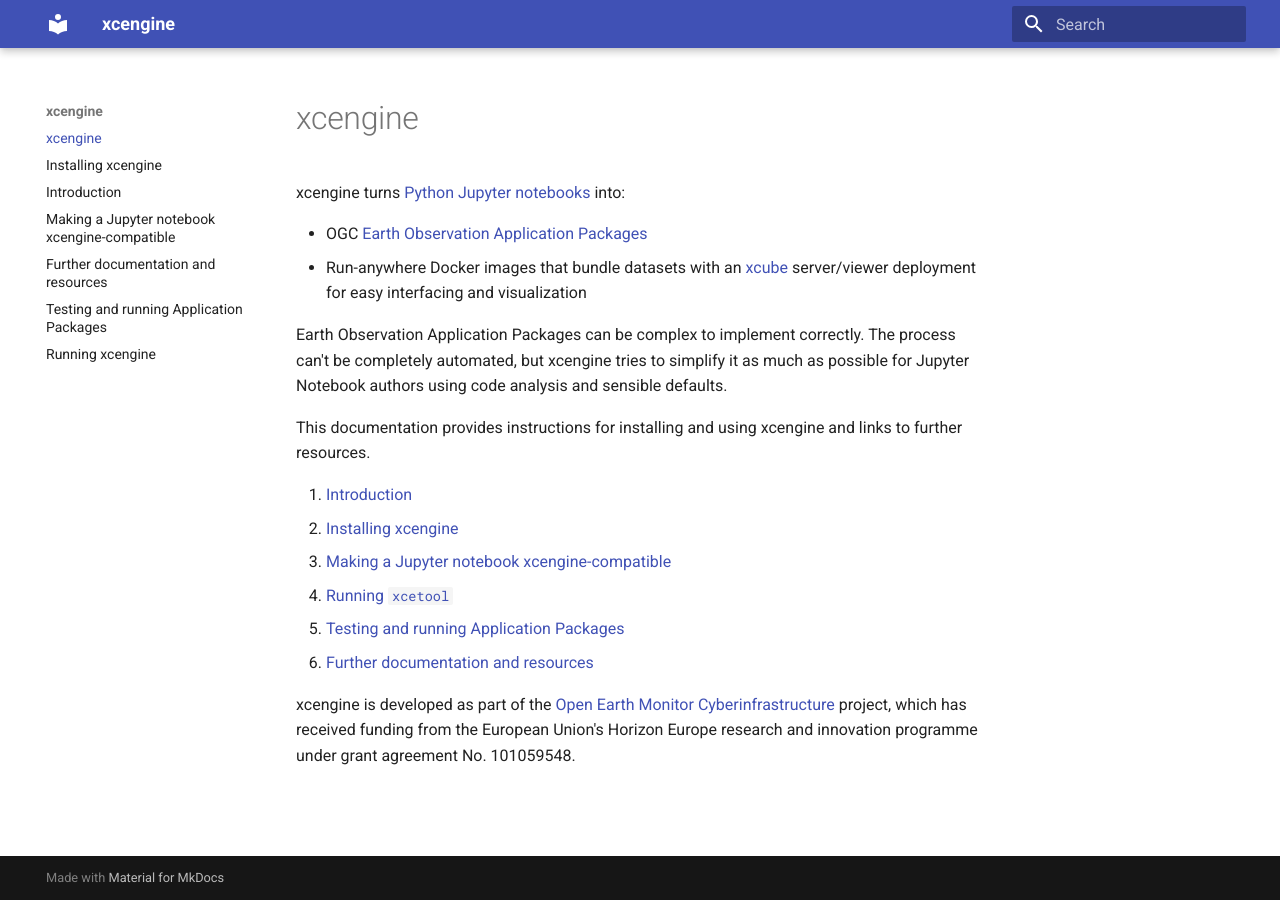
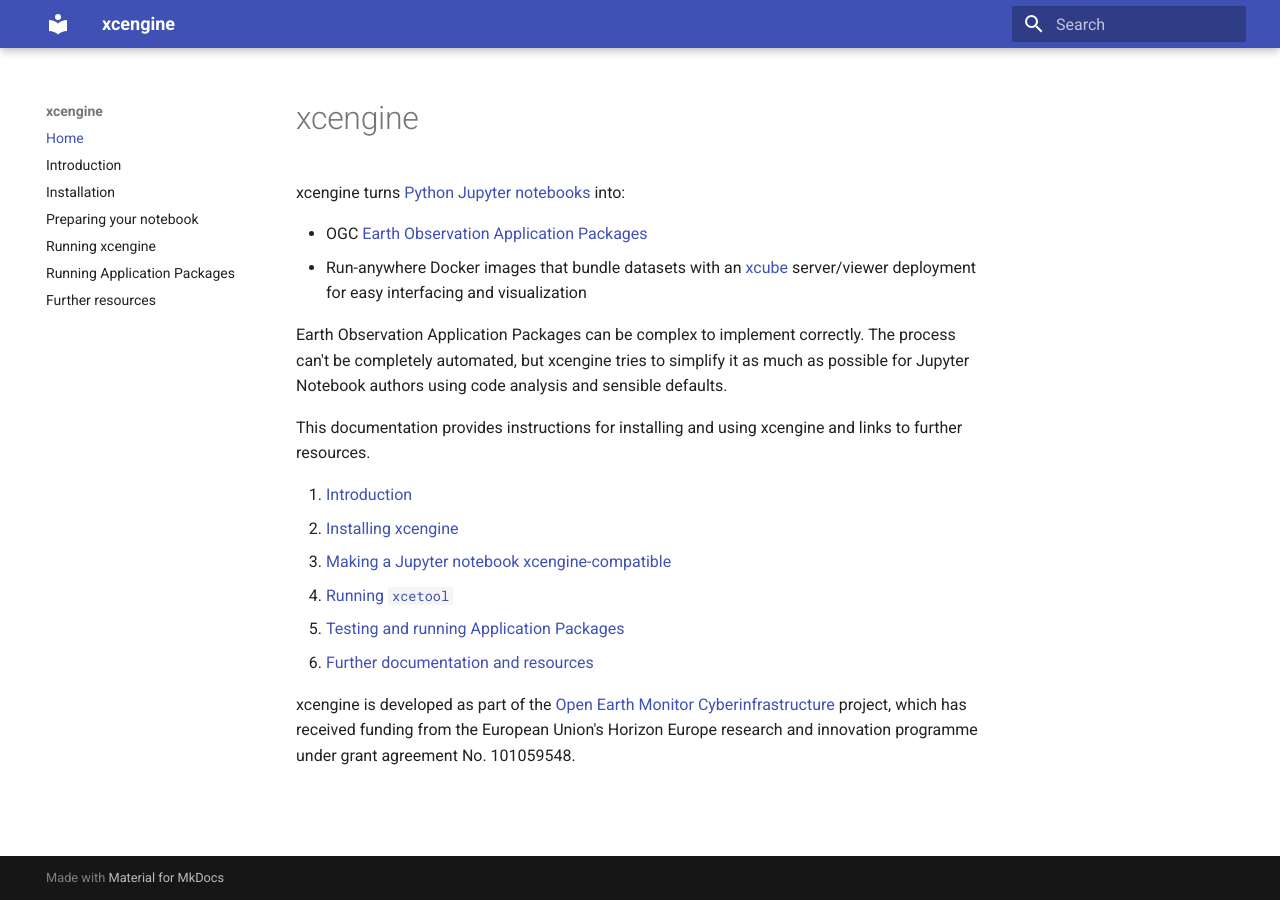
Before and after one commit to xcube-dev/xcengine, an MkDocs documentation site: the page built from docs/index.md, in a window 1280 px wide. Built offline with MkDocs 1.6.1 and Material for MkDocs 9.7.7, drawn with Linux system fonts in a browser that asks for light colours; some of the changed lines change nothing that is shown.

Commit message:
Add navigation section to mkdocs config

```diff
--- a/mkdocs.yml
+++ b/mkdocs.yml
@@ -2,3 +2,11 @@
 site_url: https://xcube-dev.github.io/xcengine
 theme:
   name: material
+nav:
+  - Home: index.md
+  - Introduction: intro.md
+  - Installation: installing.md
+  - Preparing your notebook: notebook.md
+  - Running xcengine: xcetool.md
+  - Running Application Packages: testing.md
+  - Further resources: resources.md
```
